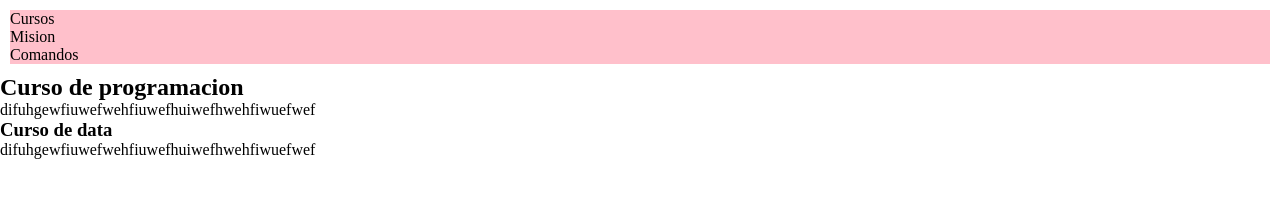
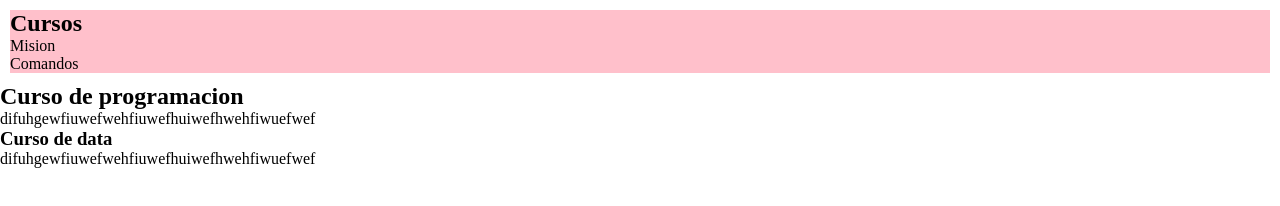
Before and after one commit to andreabuezas/ejercicio-modelo-de-caja, a plain HTML site: page index.html in a window 1280 px wide. Drawn offline with Linux system fonts and the light colour scheme.

Commit message:
cambios en título

```diff
--- a/index.html
+++ b/index.html
@@ -12,7 +12,7 @@
     <header class="header">
         <nav>
             <ul>
-                <li>Cursos</li>
+                <li><h1>Cursos</h1></li>
                 <li>Mision</li>
                 <li>Comandos</li>
             </ul>
```
